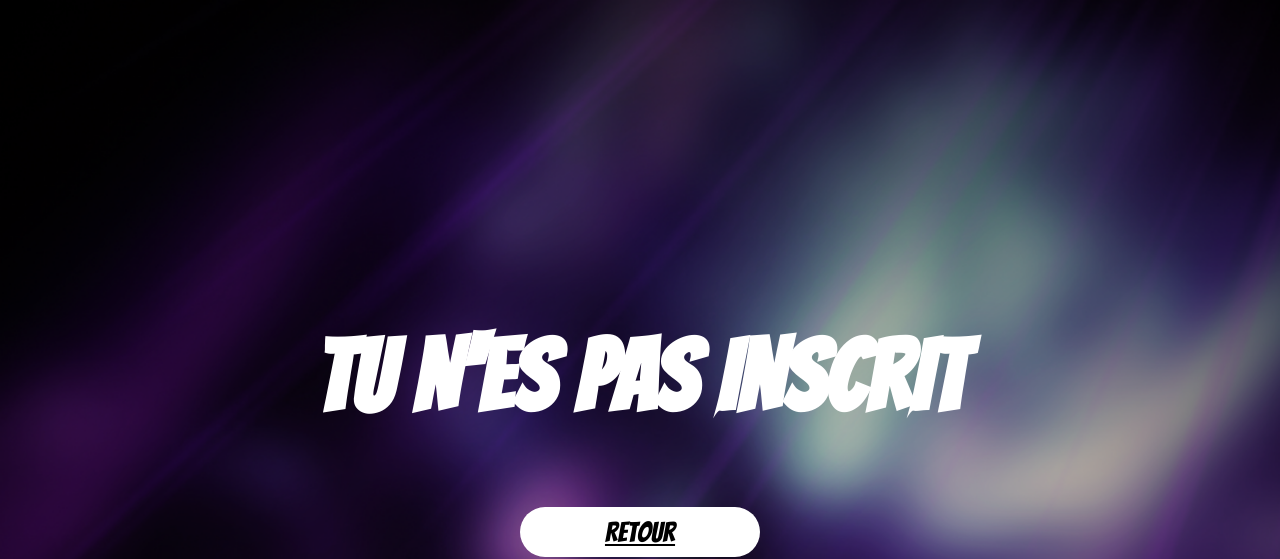
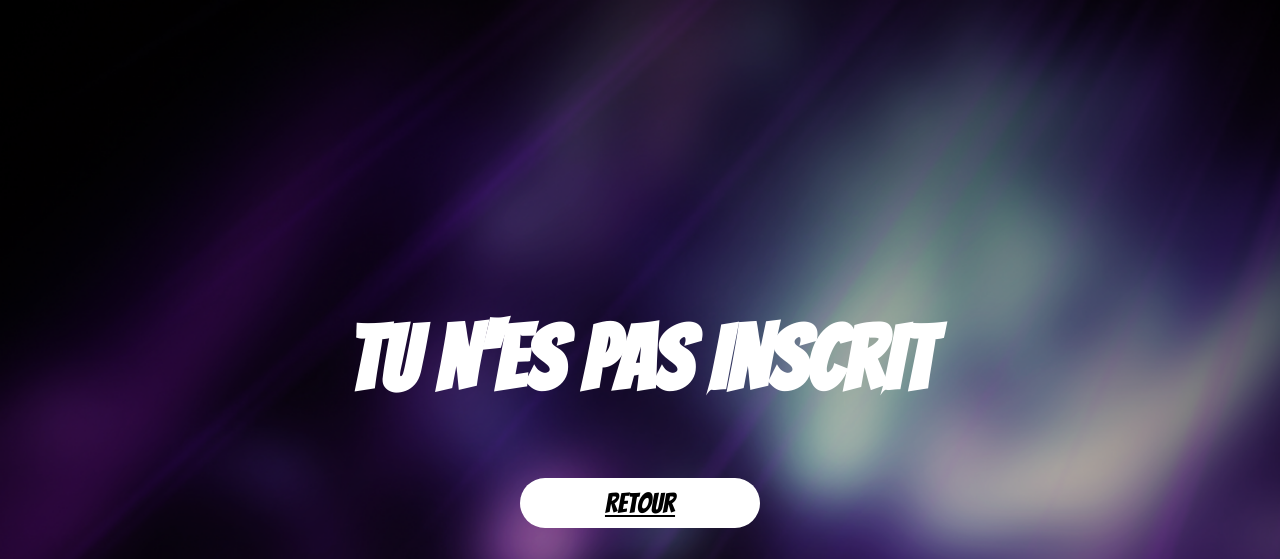
Before and after one commit to Hamadiwolf/code, a plain HTML site: page erreur.html in a window 1280 px wide. Shown: the top 559 px of the page. Drawn offline with Linux system fonts and the light colour scheme.

Commit message:
Update erreur.html

```diff
--- a/erreur.html
+++ b/erreur.html
@@ -26,8 +26,8 @@
 
         /* Styles pour le titre */
         h1#error-title {
-            font-size: 100px; /* Taille de police réduite pour les écrans plus petits */
-            margin-top: 90px; /* Changer la marge supérieure du titre ici */
+            font-size: 90px; /* Taille de police réduite pour les écrans plus petits */
+            margin-top: 50px; /* Changer la marge supérieure du titre ici */
             color: white; /* Changer la couleur du titre ici */
         }
 
```
